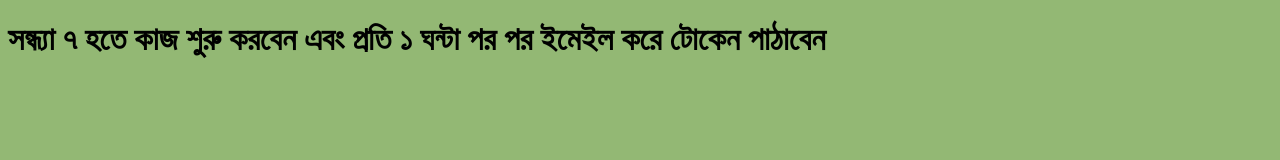
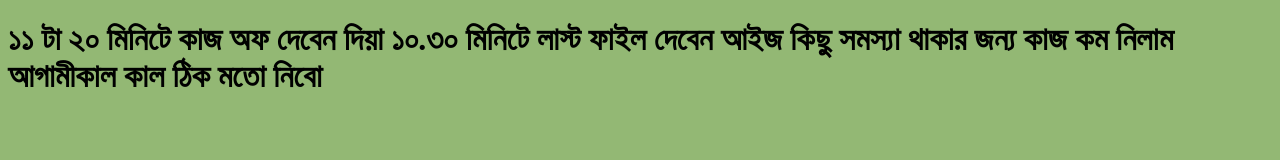
Before and after one commit to tindjoin/tindjoin.github.io, a plain HTML site: page index.html in a window 1280 px wide. Drawn offline with Linux system fonts and the light colour scheme.

Commit message:
Update index.html

```diff
--- a/index.html
+++ b/index.html
@@ -11,7 +11,8 @@ body {
 </head>
 <body>
 
-<h1> সন্ধ্যা ৭ হতে কাজ শুরু করবেন এবং প্রতি ১ ঘন্টা পর পর ইমেইল করে টোকেন পাঠাবেন  </h1>
+<h1> ১১ টা ২০ মিনিটে কাজ অফ দেবেন দিয়া ১০.৩০ মিনিটে
+লাস্ট ফাইল দেবেন আইজ কিছু সমস্যা থাকার জন্য কাজ কম নিলাম আগামীকাল কাল ঠিক মতো নিবো  </h1>
 <br>
 
 </body>
```
